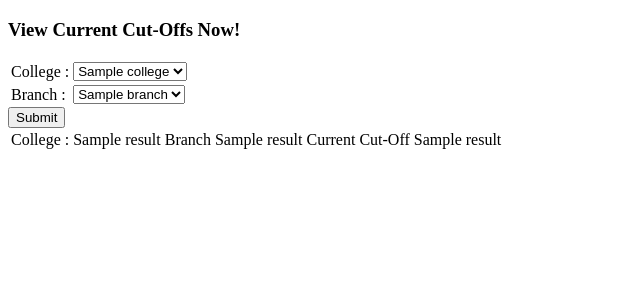
After one commit to flazer99/Aristotle, a Flask app: template templates/view-current-cutoff.html in a window 1280 px wide. The commit adds this page. Shown: the top 300 px of the page, without its empty margins (0-640 px from the left). Run offline with Flask 2, Linux system fonts and the light colour scheme; the template is opened without the code that fills it: most values are stand-ins (such as "Sample title", 1, 10 or a date in 2020).

Commit message:
View Current Cutoffs
Students can now view their current cutoffs.

```diff
--- a/server-db.py
+++ b/server-db.py
@@ -309,5 +309,50 @@ def apply_college_details():
         return "Recorded!"
     return "Error"
 
+@app.route("/user/view-cutoff")
+def view_cutoff():
+    try:
+        f = open("cutoff-details","r")
+        res = restructure(f)
+        college = list()
+        branch = list()
+        f.close()
+
+        for i in res:
+            college.append(i[0])
+            branch.append(i[1])
+
+        college = list(set(college))
+        branch = list(set(branch))
+        return render_template('view-current-cutoff.html', college = college, ctr = 0, branch = branch, result = [])
+    except Exception as e:
+        return "The Current Cut-Off list hasn't been released yet!"
+
+
+@app.route("/user/view-cutoff/details", methods = ["get"])
+def view_cutoff_details():
+    college = request.args.get('college')
+    branch = request.args.get('branch')
+    try:
+        f = open("cutoff-details","r")
+        res = restructure(f)
+        college_list = list()
+        branch_list = list()
+        f.close()
+
+        query_res = None
+        for i in res:
+            if(college == i[0] and branch == i[1]):
+                query_res = i
+            college_list.append(i[0])
+            branch_list.append(i[1])
+
+        college_list = list(set(college_list))
+        branch_list = list(set(branch_list))
+
+        return render_template('view-current-cutoff.html', college = college_list, ctr = 1, branch = branch_list, result = query_res)
+    except Exception as e:
+        return "The Current Cut-Off list hasn't been released yet!"
+
 if(__name__=='__main__'):
     app.run(debug = True, port = 5000)
--- a/templates/user-home.html
+++ b/templates/user-home.html
@@ -67,7 +67,7 @@
                 <td><a href="http://localhost:5000/user/apply"><button class = "btn btn-outline-warning">Apply to College</button></a></td>
             </tr>
             <tr>
-                <td><a href="http://localhost:5000/admin/view-students"><button class = "btn btn-outline-primary">View Cut-Off List</button></a></td>
+                <td><a href="http://localhost:5000/user/view-cutoff"><button class = "btn btn-outline-primary">View Current Cut-Off List</button></a></td>
             </tr>
             <tr>
                 <td><a href="http://localhost:5000/admin/create-cutoff"><button class = "btn btn-outline-info">Selection Notification</button></a></td>
--- /dev/null
+++ b/templates/view-current-cutoff.html
@@ -0,0 +1,65 @@
+<!DOCTYPE html>
+<html lang="en">
+<head>
+    <meta charset="UTF-8">
+    <meta name="viewport" content="width=device-width, initial-scale=1.0">
+    <title>View Current Cutoff</title>
+</head>
+<body>
+    <div class="heading">
+        <form action="http://localhost:5000/user/view-cutoff/details" method="get">
+            <h3>View Current Cut-Offs Now!</h3>
+            <table>
+                <tr>
+                    <td>College : </td>
+                    <td>
+                        <select id="college" name="college">
+                            {% for x in college %}
+                            <option value="{{x}}">{{x}}</option>
+                            {% endfor %}
+                            </select>
+                    </td>
+                </tr>
+                <tr>
+                    <td>Branch : </td>
+                    <td>
+                        <select id="branch" name="branch">
+                            {% for y in branch %}
+                            <option value="{{y}}">{{y}}</option>
+                            {% endfor %}
+                            </select>
+                    </td>
+                </tr>
+            </table>
+            <input type="submit" class="" name="" id="">
+        </form>
+        {% block content %}
+            {% if(ctr == 0) %}
+            {% else %}
+                <table>
+                    <tr>
+                        <td>
+                            College :
+                        </td>
+                        <td>
+                            {{result[0]}}
+                        </td>
+                        <td>
+                            Branch
+                        </td>
+                        <td>
+                            {{result[1]}}
+                        </td>
+                        <td>
+                            Current Cut-Off
+                        </td>
+                        <td>
+                            {{result[2]}}
+                        </td>
+                    </tr>
+                </table>
+            {% endif %}
+        {% endblock content %}
+    </div>
+</body>
+</html>
```
Also changed, not shown: 1 other file.
